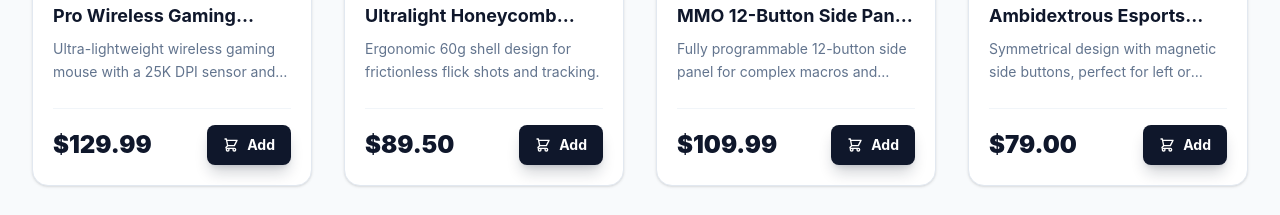
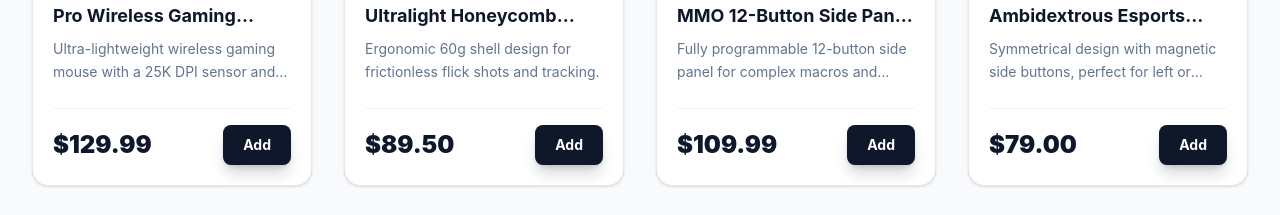
Before and after one commit to shamsssarar/gaming-store-frontend, a React (Vite) app: page / in a window 1280 px wide. Shown: the part 2220-2435 px from the top of the page. Built offline with nearby package versions, Linux system fonts and the light colour scheme.

Commit message:
feat:enhanced the productCard button

```diff
--- a/src/components/ui/ProductCard.tsx
+++ b/src/components/ui/ProductCard.tsx
@@ -1,10 +1,12 @@
-import { motion } from "framer-motion";
+import { AnimatePresence, motion } from "framer-motion";
 import { useCart } from "../../context/CartContext";
 import type { Product } from "../../context/CartContext";
 import { Link } from "react-router-dom";
+import { useState } from "react";
 
 export default function ProductCard({ product }: { product: Product }) {
   const { addToCart } = useCart();
+  const [isHovered, setIsHovered] = useState(false);
 
   return (
     <motion.div
@@ -47,16 +49,28 @@ export default function ProductCard({ product }: { product: Product }) {
           </span>
 
           <motion.button
-            whileTap={{ scale: 0.9 }}
+            onMouseEnter={() => setIsHovered(true)}
+            onMouseLeave={() => setIsHovered(false)}
+            whileTap={{ scale: 0.95 }}
             onClick={(e) => {
               e.preventDefault();
               addToCart(product);
             }}
-            className="flex items-center gap-2 bg-slate-900 text-white px-4 py-2.5 rounded-lg font-bold text-sm hover:bg-amber-600 transition-colors shadow-lg shadow-slate-900/20"
+            className="relative flex items-center gap-2 bg-slate-900 text-white px-5 py-2.5 rounded-lg font-bold text-sm hover:bg-amber-600 transition-colors shadow-lg shadow-slate-900/20 overflow-hidden"
           >
+            {/* 1. The Icon (Conditional: Only shows when hovered) */}
+            <AnimatePresence>
+              {isHovered && (
+                <motion.div
+                  initial={{ width: 0, opacity: 0, x: -10 }}
+                  animate={{ width: "auto", opacity: 1, x: 0 }}
+                  exit={{ width: 0, opacity: 0, x: -10 }}
+                  className="flex items-center"
+                >
+                  {/* You can swap this SVG for any icon (mouse, keyboard, etc.) */}
                   <svg
                     xmlns="http://www.w3.org/2000/svg"
-              className="h-4 w-4"
+                    className="h-4 w-4 mr-1"
                     fill="none"
                     viewBox="0 0 24 24"
                     stroke="currentColor"
@@ -65,10 +79,15 @@ export default function ProductCard({ product }: { product: Product }) {
                       strokeLinecap="round"
                       strokeLinejoin="round"
                       strokeWidth={2}
-                d="M3 3h2l.4 2M7 13h10l4-8H5.4M7 13L5.4 5M7 13l-2.293 2.293c-.63.63-.184 1.707.707 1.707H17m0 0a2 2 0 100 4 2 2 0 000-4zm-8 2a2 2 0 11-4 0 2 2 0 014 0z"
+                      d="M12 2C9.239 2 7 4.239 7 7v10c0 2.761 2.239 5 5 5s5-2.239 5-5V7c0-2.761-2.239-5-5-5z M12 6c.552 0 1 .448 1 1v4c0 .552-.448 1-1 1s-1-.448-1-1V7c0-.552.448-1 1-1z"
                     />
                   </svg>
-            Add
+                </motion.div>
+              )}
+            </AnimatePresence>
+
+            {/* 2. The Text */}
+            <motion.span layout>Add</motion.span>
           </motion.button>
         </div>
       </div>
```
Lines whose indentation alone changed are shown as unchanged.
